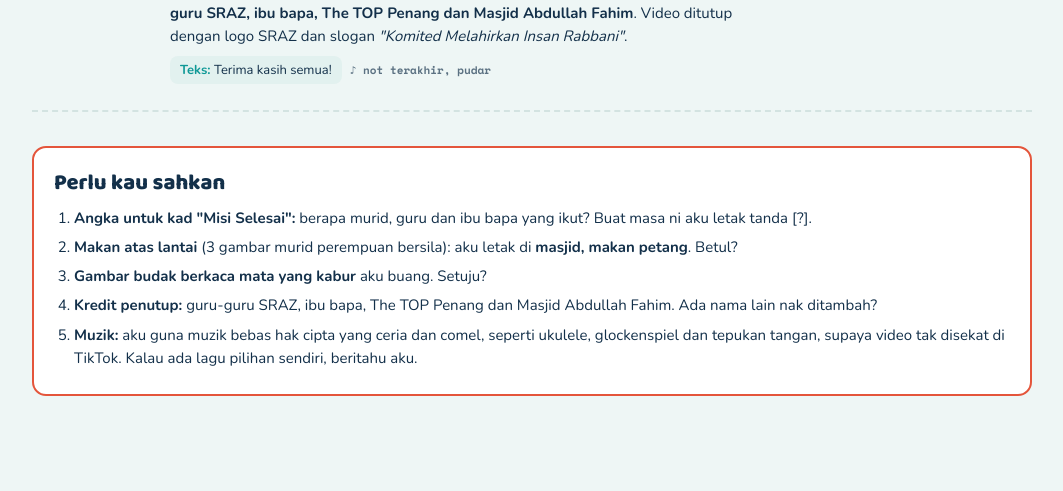
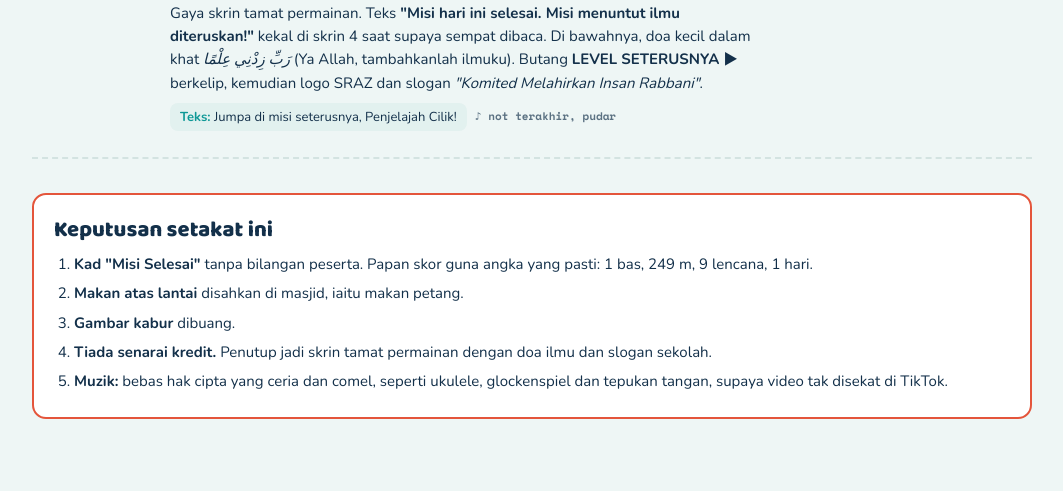
Before and after one commit to mo2fathullah-cmyk/Project01, a plain HTML site: page lawatan-sraz/konsep/index.html in a window 1280 px wide. Shown: the part 6049-6540 px from the top of the page, without its empty margins (108-1171 px from the left). Before the commit the page ends 6517 px from the top, so only its background shows below. Drawn offline with nearby package versions, Linux system fonts and the light colour scheme.

Commit message:
Update storyboard ending: no headcount, no credits
Co-Authored-By: Claude Opus 5.5 <noreply@anthropic.com>
Claude-Session: https://claude.ai/code/session_01SNsaaN1bByDYv4Y9Vs4P9H

```diff
--- a/lawatan-sraz/konsep/index.html
+++ b/lawatan-sraz/konsep/index.html
@@ -86,13 +86,13 @@ h1 span{color:var(--coral)}
 <main id="scenes"></main>
 
 <section class="note">
-  <h3>Perlu kau sahkan</h3>
+  <h3>Keputusan setakat ini</h3>
   <ol>
-    <li><b>Angka untuk kad "Misi Selesai":</b> berapa murid, guru dan ibu bapa yang ikut? Buat masa ni aku letak tanda [?].</li>
-    <li><b>Makan atas lantai</b> (3 gambar murid perempuan bersila): aku letak di <b>masjid, makan petang</b>. Betul?</li>
-    <li><b>Gambar budak berkaca mata yang kabur</b> aku buang. Setuju?</li>
-    <li><b>Kredit penutup:</b> guru-guru SRAZ, ibu bapa, The TOP Penang dan Masjid Abdullah Fahim. Ada nama lain nak ditambah?</li>
-    <li><b>Muzik:</b> aku guna muzik bebas hak cipta yang ceria dan comel, seperti ukulele, glockenspiel dan tepukan tangan, supaya video tak disekat di TikTok. Kalau ada lagu pilihan sendiri, beritahu aku.</li>
+    <li><b>Kad "Misi Selesai"</b> tanpa bilangan peserta. Papan skor guna angka yang pasti: 1 bas, 249 m, 9 lencana, 1 hari.</li>
+    <li><b>Makan atas lantai</b> disahkan di masjid, iaitu makan petang.</li>
+    <li><b>Gambar kabur</b> dibuang.</li>
+    <li><b>Tiada senarai kredit.</b> Penutup jadi skrin tamat permainan dengan doa ilmu dan slogan sekolah.</li>
+    <li><b>Muzik:</b> bebas hak cipta yang ceria dan comel, seperti ukulele, glockenspiel dan tepukan tangan, supaya video tak disekat di TikTok.</li>
   </ol>
 </section>
 </div>
@@ -155,12 +155,12 @@ const S=[
   o:"Pulang ke sekolah · 7.00 malam"},
  {t:"1:22–1:26",d:4,k:"end",lv:"MISI SELESAI",h:"Semua lencana terkumpul",
   ph:["05b_thetop_gambar_kumpulan_maskot"],z:["zout"],
-  p:"Gambar kumpulan penuh bersama maskot The TOP. Bar XP penuh 100% dan konfeti jatuh. Sembilan lencana terbang berkumpul menjadi satu papan pencapaian. Angka muncul satu-satu: <b>[?] penjelajah cilik · [?] guru · 1 hari yang tak terlupa</b>.",
+  p:"Gambar kumpulan penuh bersama maskot The TOP. Bar XP penuh 100% dan konfeti jatuh. Sembilan lencana terbang berkumpul menjadi satu papan pencapaian. Papan skor berdetik satu baris demi satu baris: <b>1 bas penuh penjelajah · 249 m dari tanah · 9 lencana · 1 hari yang tak terlupa</b>.",
   o:"MISI SELESAI!", s:"♪ fanfare kemenangan"},
- {t:"1:26–1:30",d:4,k:"end",lv:"PENUTUP",h:"Terima kasih",
+ {t:"1:26–1:30",d:4,k:"end",lv:"PENUTUP",h:"Jumpa di misi seterusnya",
   ph:[G('<img src="../aset/logo-sraz.jpg" alt="" style="width:62%;border-radius:50%;background:#fff;margin-bottom:6px"><br><span style="font-size:10px">Komited Melahirkan Insan Rabbani</span>',"linear-gradient(#0e9896,#13304a)")],
-  p:"Teks terima kasih kekal di skrin sekurang-kurangnya 4 saat supaya sempat dibaca: <b>guru-guru SRAZ, ibu bapa, The TOP Penang dan Masjid Abdullah Fahim</b>. Video ditutup dengan logo SRAZ dan slogan <i>\"Komited Melahirkan Insan Rabbani\"</i>.",
-  o:"Terima kasih semua!", s:"♪ not terakhir, pudar"}
+  p:"Gaya skrin tamat permainan. Teks <b>\"Misi hari ini selesai. Misi menuntut ilmu diteruskan!\"</b> kekal di skrin 4 saat supaya sempat dibaca. Di bawahnya, doa kecil dalam khat <i>رَبِّ زِدْنِي عِلْمًا</i> (Ya Allah, tambahkanlah ilmuku). Butang <b>LEVEL SETERUSNYA ▶</b> berkelip, kemudian logo SRAZ dan slogan <i>\"Komited Melahirkan Insan Rabbani\"</i>.",
+  o:"Jumpa di misi seterusnya, Penjelajah Cilik!", s:"♪ not terakhir, pudar"}
 ];
 const xp=document.getElementById("xp"), lg=document.getElementById("legend"), m=document.getElementById("scenes");
 const LG={open:"Pembukaan",map:"Peta 3D",l1:"Level 1–2",l3:"The TOP",boss:"Level bos",l4:"Masjid",end:"Penutup"};
```
